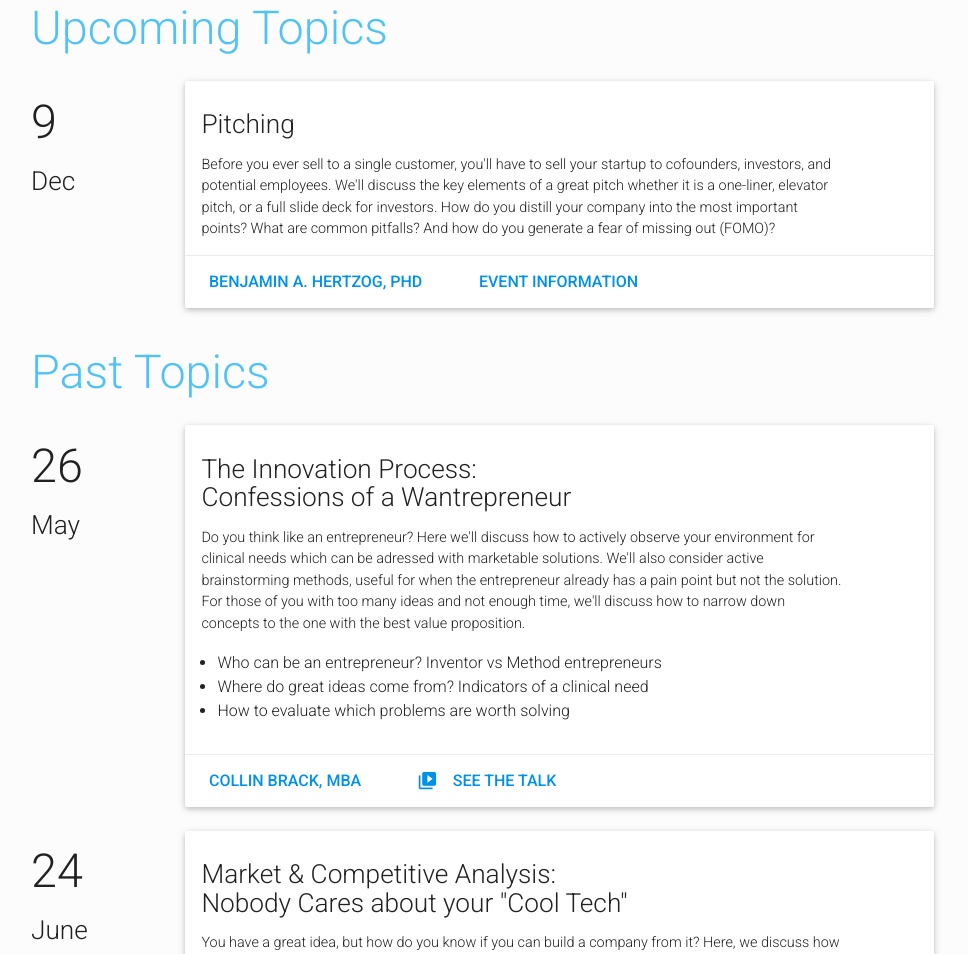
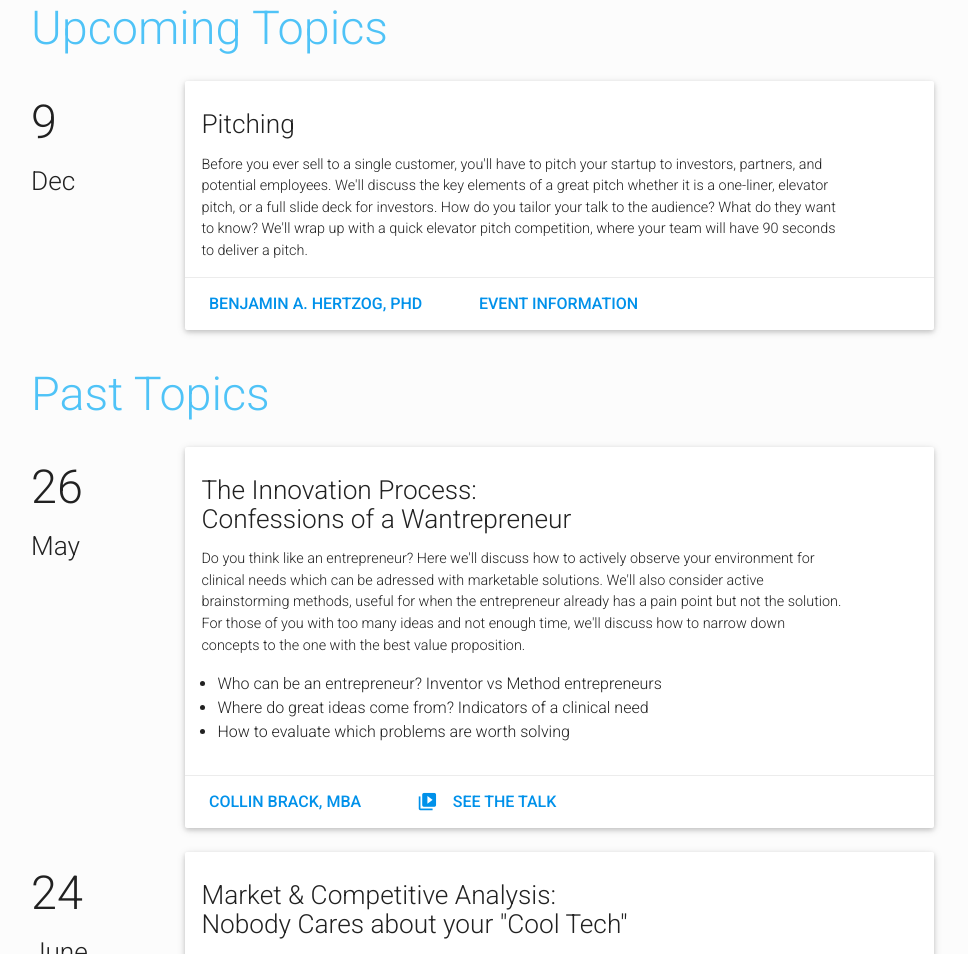
Before and after one commit to wclifton1/materialize-env, a plain HTML site: page foundations.html in a window 1280 px wide. Shown: the part 1291-2245 px from the top of the page, without its empty margins (65-1033 px from the left). Drawn offline with nearby package versions, Linux system fonts and the light colour scheme.

Commit message:
pitching description

```diff
--- a/foundations.html
+++ b/foundations.html
@@ -123,7 +123,7 @@
                   <div class="card">
                     <div class="card-content">
                       <h5>Pitching</h5>
-                      <p>Before you ever sell to a single customer, you'll have to sell your startup to cofounders, investors, and potential employees. We'll discuss the key elements of a great pitch whether it is a one-liner, elevator pitch, or a full slide deck for investors. How do you distill your company into the most important points? What are common pitfalls? And how do you generate a fear of missing out (FOMO)?</p>
+                      <p>Before you ever sell to a single customer, you'll have to pitch your startup to investors, partners, and potential employees. We'll discuss the key elements of a great pitch whether it is a one-liner, elevator pitch, or a full slide deck for investors. How do you tailor your talk to the audience? What do they want to know? We'll wrap up with a quick elevator pitch competition, where your team will have 90 seconds to deliver a pitch.</p>
                     </div>
                     <div class="card-action">
                       <a class="btn-flat" href="#ben">Benjamin A. Hertzog, PhD</a>
```
